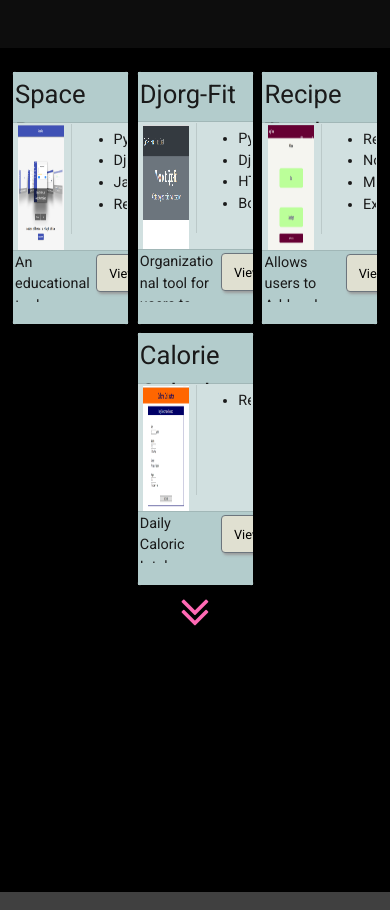
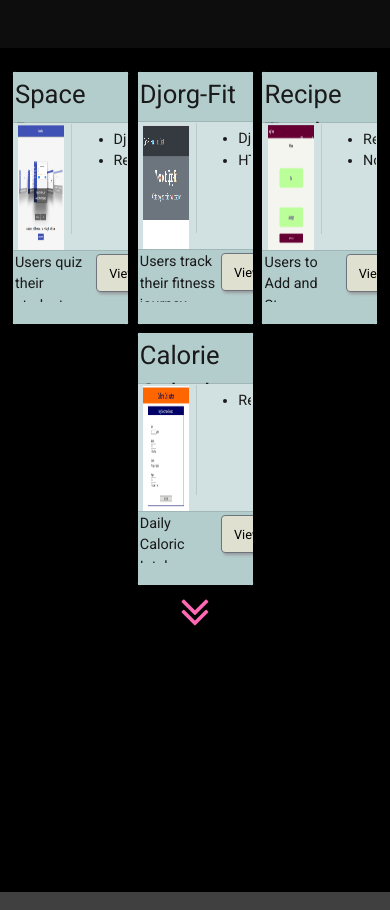
Before and after one commit to Capril1042/Portfolio, a React (Create React App) app in the folder portfolio/: page / in a window 390 px wide. Shown: the part 1640-2550 px from the top of the page. Built offline with nearby package versions, Linux system fonts and the light colour scheme; the HTML template or start-up script is replaced by a standard one; a web font is replaced by a local one.

Commit message:
Updates ard data, and lays out mobile design for projects

```diff
--- a/portfolio/src/Components/PageViews/Projects/Cards/cardData.js
+++ b/portfolio/src/Components/PageViews/Projects/Cards/cardData.js
@@ -8,25 +8,25 @@ const cardData = [
     projectName: "Space Race",
     projectImage: `${spaceRace}`,
     projectURL: "https://www.youtube.com/watch?v=AVXaQf3QB9E",
-    projectStack: ["Python", "Django", "JavaScript", "React"],
+    projectStack: ["Django", "React"],
 
-    projectBlurb: " An educational tool allowing teachers to quiz students."
+    projectBlurb: "Users quiz their students."
   },
 
   {
     projectName: "Djorg-Fit",
     projectImage: `${djorg}`,
     projectURL: "https://github.com/Capril1042/djorg",
-    projectStack: ["Python", "Django", "HTML", "Bootstrap"],
-    projectBlurb: "Organizational tool for users to track their fitness journey"
+    projectStack: ["Django", "HTML"],
+    projectBlurb: "Users track their fitness journey"
   },
 
   {
     projectName: "Recipe Tracker",
     projectImage: `${recipe}`,
     projectURL: "https://quiet-sea-76781.herokuapp.com",
-    projectStack: ["React", "Node.js", "Mongo", "Express"],
-    projectBlurb: "Allows users to Add and Store Recipes"
+    projectStack: ["React", "Node.js"],
+    projectBlurb: "Users to Add and Store Recipes"
   },
 
   {
--- a/portfolio/src/Components/PageViews/Projects/projects.css
+++ b/portfolio/src/Components/PageViews/Projects/projects.css
@@ -140,8 +140,8 @@
 
   .cardcontainer {
     display: flex;
-    flex-direction: column;
-    flex-wrap: nowrap;
+    /* flex-direction: column;
+    flex-wrap: nowrap; */
     justify-content: center;
     width: 80%;
     height: auto;
@@ -151,7 +151,7 @@
 
   .card {
     border: 1px solid black;
-    height: 10vh;
+    height: 12vh;
     width: 80vw;
     background: #d1e0e0;
     margin: 2%;
@@ -160,17 +160,17 @@
 
   .cardheader {
     font-size: 1em;
-    font-style: bold;
-    height: 4vh;
+    text-decoration: bold;
+    height: 5vh;
   }
 
   .cardfooter {
     font-size: 0.5em;
-    height: 6vh;
-    padding-bottom: 1%;
+    height: 7vh;
+    padding-bottom: 2%;
   }
   .pbutton {
-    margin: 2%;
+    margin-bottom: 25%;
     padding: 7%;
   }
 
@@ -180,4 +180,5 @@
   .cardbody {
     display: none;
   }
+
 }
```
